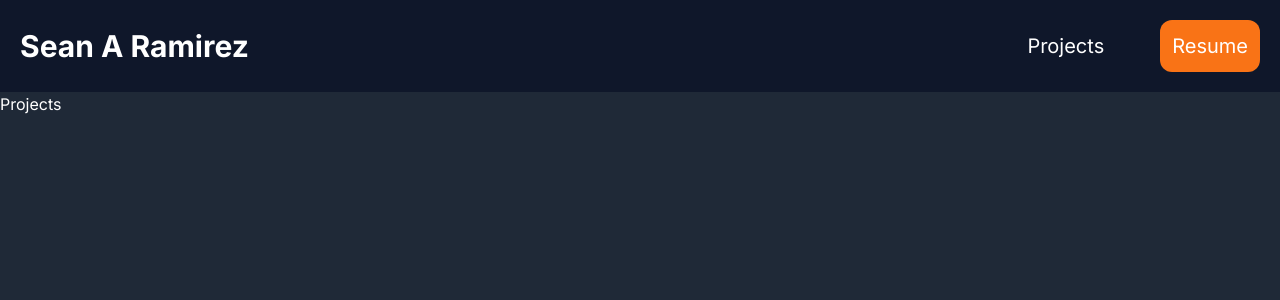
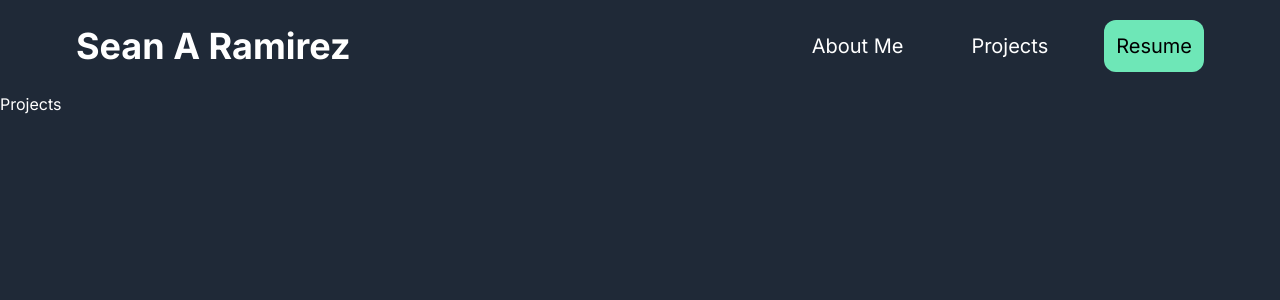
Before and after one commit to snaramirez872/portfolio-may-2024, a Next.js app: page /projects in a window 1280 px wide. Shown: the top 300 px of the page. Built offline with nearby package versions, Linux system fonts and the light colour scheme.

Commit message:
fixed nav bar

```diff
--- a/app/components/NavBar.tsx
+++ b/app/components/NavBar.tsx
@@ -1,15 +1,16 @@
 'use client';
-import React, { useState } from 'react'
+import React from 'react'
 import Link from 'next/link';
 
 export const NavBar = () => {
     return (
-        <nav className="bg-slate-900 text-white p-5 md:justify-between md:items-center">
-            <div className="container mx-auto flex justify-between items-center">
-                <a href="/" className="text-3xl font-bold">Sean A Ramirez</a>
-                <div className='space-x-9 text-xl hidden md:flex'>
-                    <Link href="/projects" className='mx-2 p-3 hover:text-emerald-300'>Projects</Link>
-                    <Link href="#" className='md:bg-orange-500 md:rounded-xl lg:hover:bg-orange-600 lg:hover:rounded-3xl p-3 mx-2' target='_blank' rel='noreferrer'>Resume</Link>
+        <nav className="text-white p-5 w-screen">
+            <div className="flex justify-between items-center w-full">
+                <a href="/" className="ml-[7vh] text-4xl font-bold">Sean A Ramirez</a>
+                <div className='mr-[7vh] space-x-11 text-xl hidden md:flex'>
+                    <Link href="/" className='p-3 hover:text-emerald-300'>About Me</Link>
+                    <Link href="/projects" className='p-3 hover:text-emerald-300'>Projects</Link>
+                    <Link href="#" className='md:bg-emerald-300 md:text-black md:rounded-xl md:hover:bg-emerald-500 lg:hover:rounded-3xl p-3' target='_blank' rel='noreferrer'>Resume</Link>
                 </div>
             </div>
         </nav>
```
